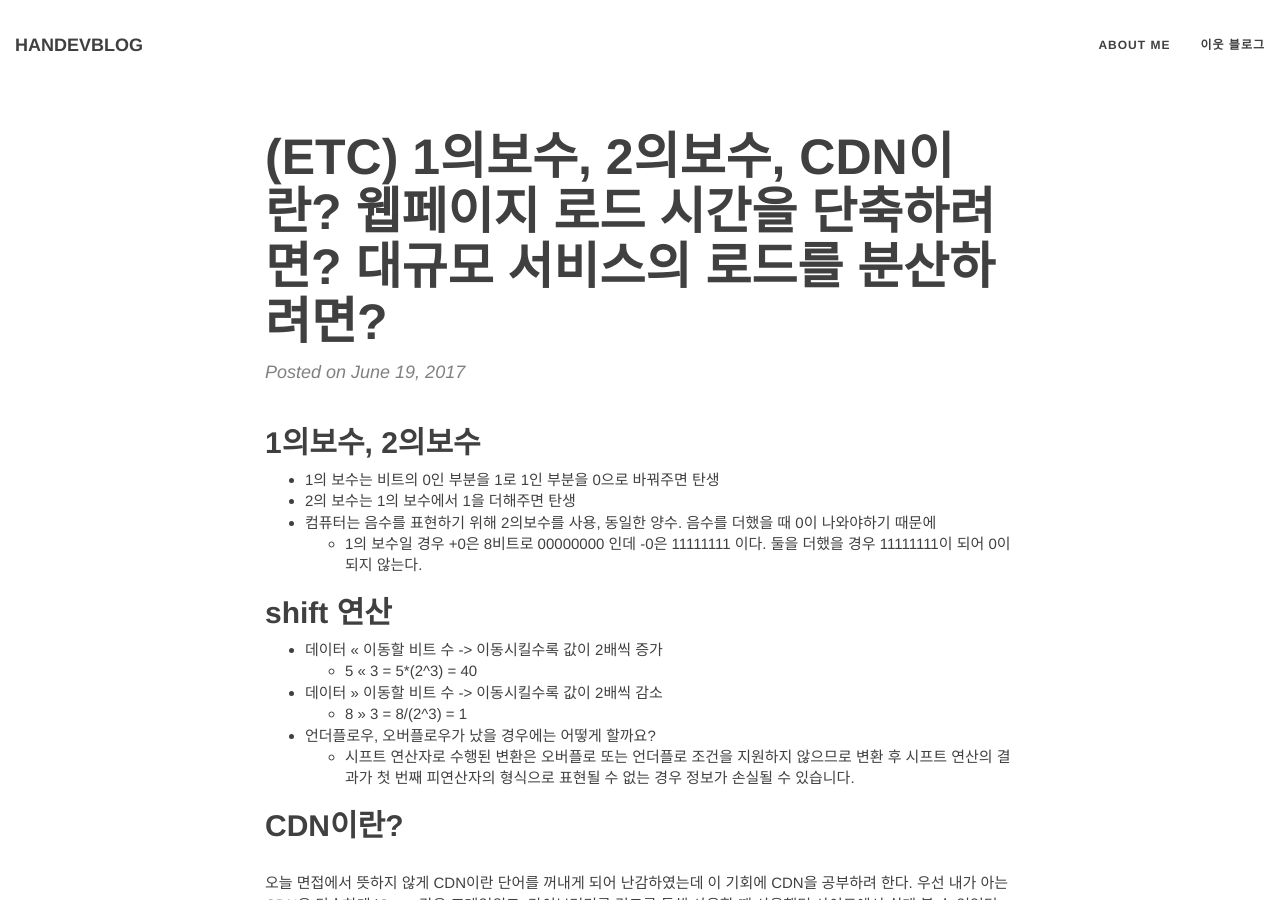
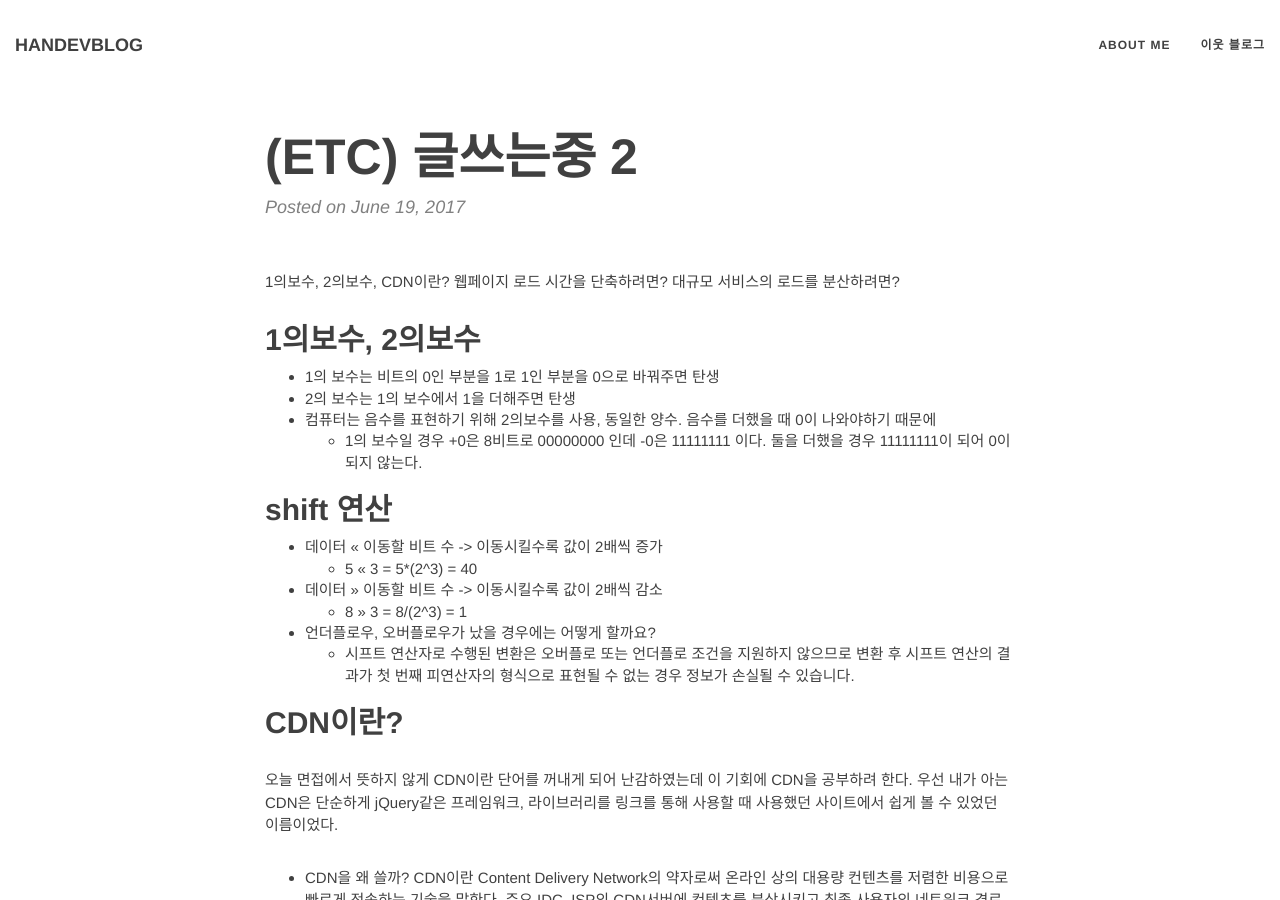
Before and after one commit to hanjungv/hanjungv.github.io, a Jekyll site: the page built from _posts/2017-06/19/2017-06-19-1_ETC_interview.3.markdown, in a window 1280 px wide and 900 px high. Built offline with Jekyll 4.4.1, drawn with Linux system fonts in a browser that asks for light colours; nearby versions of some CDN libraries; comment, search, counter and statistics services are not loaded.

Commit message:
Update new post

```diff
--- a/_posts/2017-06/19/2017-06-19-1_ETC_interview.3.markdown
+++ b/_posts/2017-06/19/2017-06-19-1_ETC_interview.3.markdown
@@ -1,11 +1,12 @@
 ---
 
 layout: post
-title: "(ETC) 1의보수, 2의보수, CDN이란? 웹페이지 로드 시간을 단축하려면? 대규모 서비스의 로드를 분산하려면?"
+title: "(ETC) 글쓰는중 2"
 category: ETC
 
 ---
 
+1의보수, 2의보수, CDN이란? 웹페이지 로드 시간을 단축하려면? 대규모 서비스의 로드를 분산하려면?
 ## 1의보수, 2의보수
 * 1의 보수는 비트의 0인 부분을 1로 1인 부분을 0으로 바꿔주면 탄생
 * 2의 보수는 1의 보수에서 1을 더해주면 탄생
```
